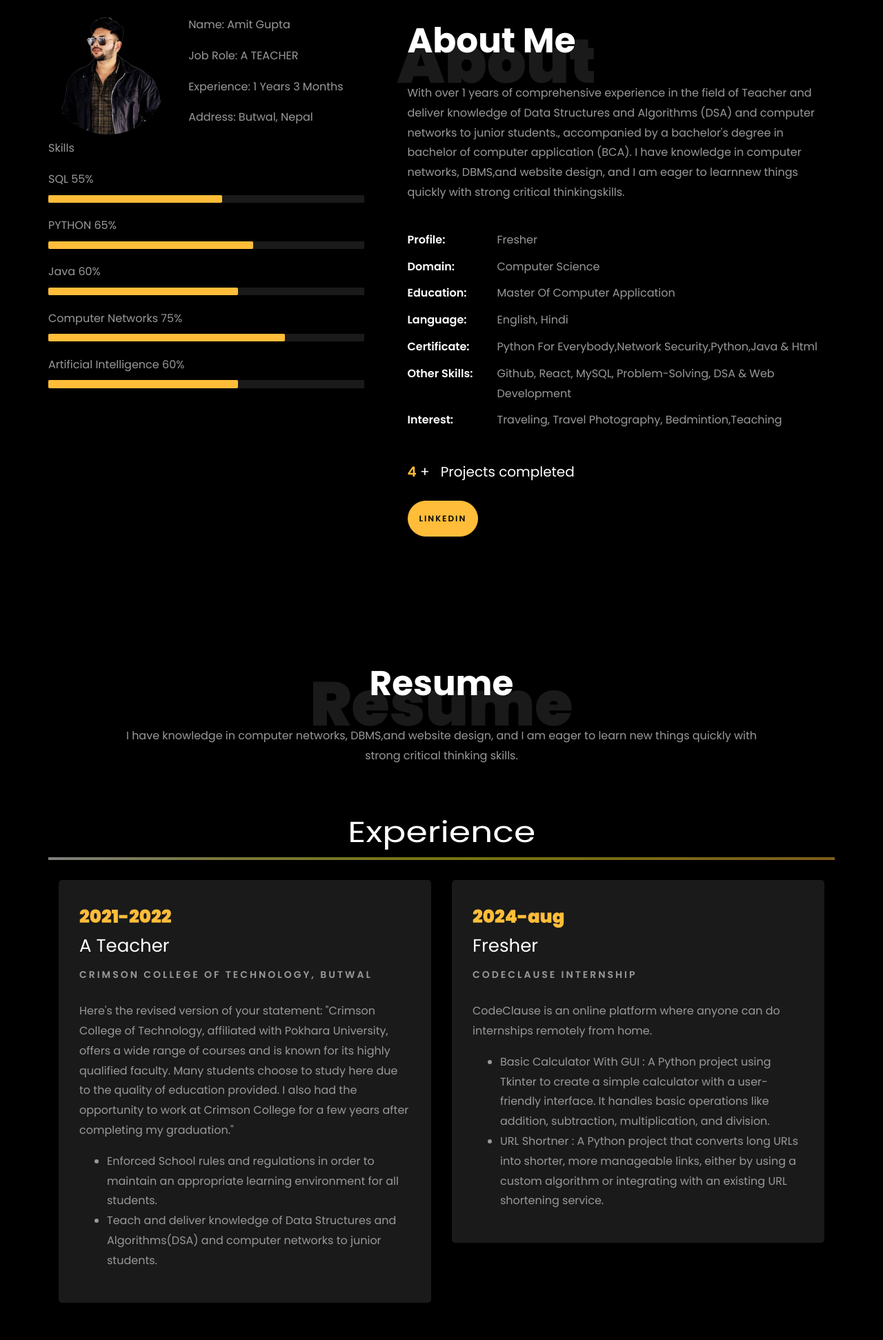
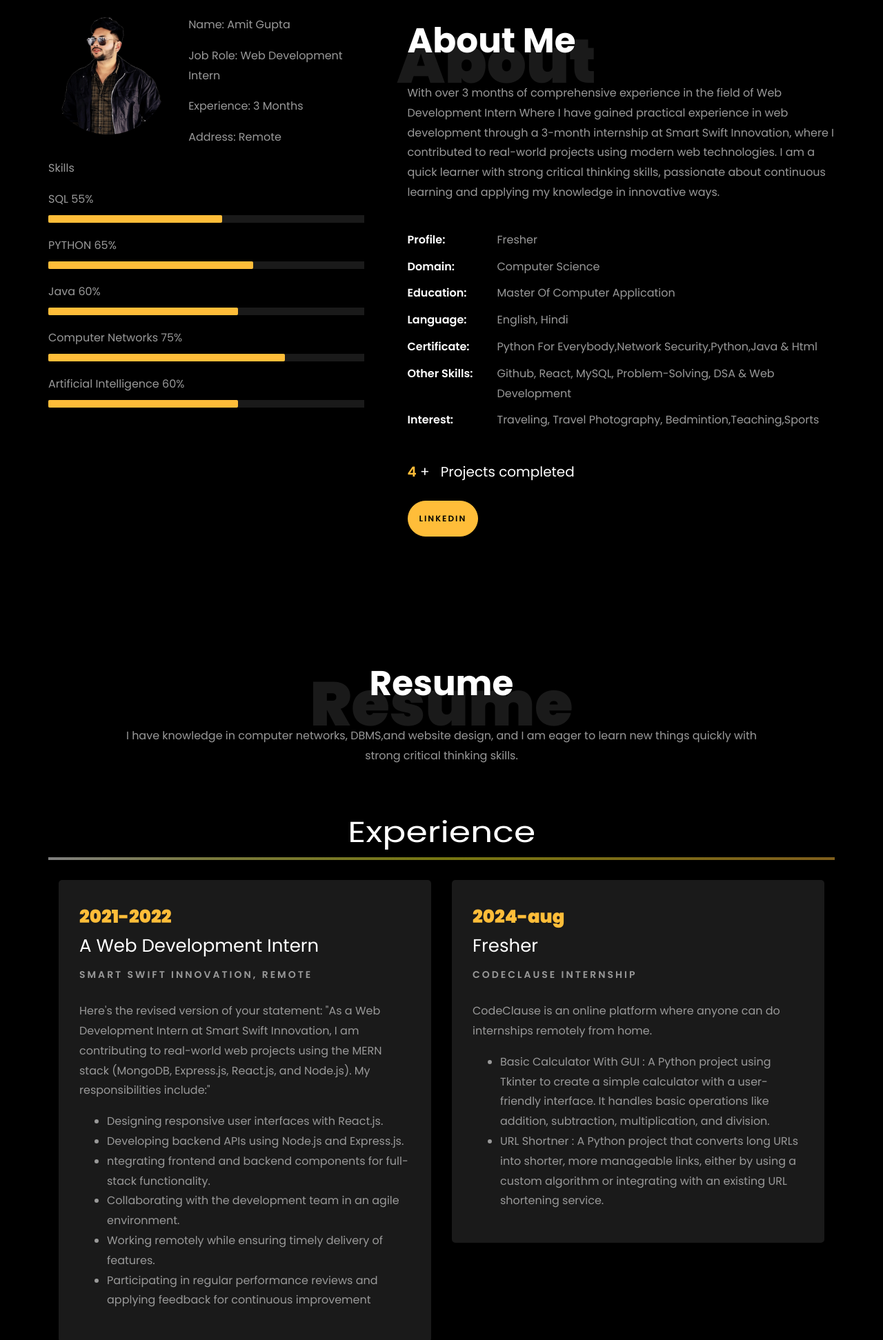
Before and after one commit to Amitkasaudhan67/amitgupta.github.io, a plain HTML site: page index.html in a window 1280 px wide. Shown: the part 840-2783 px from the top of the page at 69% size. Drawn offline with Linux system fonts and the light colour scheme; animation ran at ten frames a second; files whose address does not match are found by name.

Commit message:
Update index.html

```diff
--- a/index.html
+++ b/index.html
@@ -160,7 +160,7 @@
 						// Create an array of typing text
 						const typingTexts = [
 						'CS Student     ',
-						'Teacher      ',
+						'Web Development Intern      ',
 						];
 
 						// Create a function to display the typing animation for a given text
@@ -219,9 +219,9 @@
 									<div class="col-sm-6 col-md-7">
 									  <div class="about-info">
 										<p><span class="title-s">Name: </span> <span>Amit Gupta</span></p>
-										<p><span class="title-s">Job Role: </span> <span>A TEACHER</span></p>
-										<p><span class="title-s">Experience: </span> <span>1 Years 3 Months</span></p>
-										<p><span class="title-s">Address: </span> <span>Butwal, Nepal</span></p>
+										<p><span class="title-s">Job Role: </span> <span>Web Development Intern</span></p>
+										<p><span class="title-s">Experience: </span> <span> 3 Months</span></p>
+										<p><span class="title-s">Address: </span> <span>Remote</span></p>
 									  </div>
 									</div>
 								  </div>
@@ -269,9 +269,9 @@
 								<h1 class="big">About</h1>
 								<h2 class="mb-4">About Me</h2>
 
-								<p>With over 1 years of comprehensive experience in the field of Teacher and deliver knowledge of Data Structures and Algorithms
-									(DSA) and computer networks to junior students., accompanied by a bachelor's degree in bachelor of computer application (BCA).
-									I have knowledge in computer networks, DBMS,and website design, and I am eager to learnnew things quickly with strong critical thinkingskills.</p>
+								<p>With over 3 months  of comprehensive experience in the field of Web Development Intern Where I have gained practical experience in web development
+				                                   through a 3-month internship at Smart Swift Innovation, where I contributed to real-world projects using modern web technologies.
+								   I am a quick learner with strong critical thinking skills, passionate about continuous learning and applying my knowledge in innovative ways.</p>
 								<ul class="about-info mt-4 px-md-0 px-2">
 									<li class="d-flex"><span>Profile:</span> <span> Fresher </span></li>
 									<li class="d-flex"><span>Domain:</span> <span>Computer Science</span></li>
@@ -279,7 +279,7 @@
 									<li class="d-flex"><span>Language:</span> <span>English, Hindi</span></li>
 									<li class="d-flex"><span>Certificate:</span> <span>Python For Everybody,Network Security,Python,Java &amp; Html</span></li>
 									<li class="d-flex"><span>Other Skills:</span> <span>Github, React, MySQL, Problem-Solving, DSA &amp; Web Development</span> </li>
-									<li class="d-flex"><span>Interest:</span> <span>Traveling, Travel Photography, Bedmintion,Teaching</span></li>
+									<li class="d-flex"><span>Interest:</span> <span>Traveling, Travel Photography, Bedmintion,Teaching,Sports</span></li>
 
 								</ul>
 							</div>
@@ -324,14 +324,19 @@
 				<div class="col-md-6">
 					<div class="resume-wrap ftco-animate">
 						<span class="date">2021-2022</span>
-						<h2> A Teacher</h2>
-						<span class="position"> Crimson College Of Technology, Butwal</span>
+						<h2> A Web Development Intern</h2>
+						<span class="position"> Smart Swift Innovation, Remote</span>
 						<p class="mt-4">Here's the revised version of your statement:
 
-							"Crimson College of Technology, affiliated with Pokhara University, offers a wide range of courses and is known for its highly qualified faculty. Many students choose to study here due to the quality of education provided. I also had the opportunity to work at Crimson College for a few years after completing my graduation."
+							"As a Web Development Intern at Smart Swift Innovation, I am contributing to real-world web projects using the MERN stack (MongoDB, Express.js, React.js, and Node.js).
+							My responsibilities include:"
 							<ul>
-								<li>Enforced School rules and regulations in order to maintain an appropriate learning environment for all students.</li>
-								<li>Teach and deliver knowledge of Data Structures and Algorithms(DSA) and computer networks to junior students.</li>
+								<li>Designing responsive user interfaces with React.js.</li>
+								<li>Developing backend APIs using Node.js and Express.js.</li>
+								<li>ntegrating frontend and backend components for full-stack functionality.</li>
+								<li>Collaborating with the development team in an agile environment.</li>
+								<li>Working remotely while ensuring timely delivery of features.</li>
+								<li>Participating in regular performance reviews and applying feedback for continuous improvement</li>
 
 							</ul>
 						</p>
@@ -368,7 +373,7 @@
 			<div class="row">
 				<div class="col-md-6">
     				<div class="resume-wrap ftco-animate">
-    					<span class="date">2023-Present</span>
+    					<span class="date">2023-2025</span>
     					<h2>Master Of Computer Application</h2>
     					<span class="position">Banaras Hindu University</span>
     					<p class="mt-4">Grade: Second class distinction.</p>
@@ -376,7 +381,7 @@
     			</div>
     			<div class="col-md-6">
     				<div class="resume-wrap ftco-animate">
-    					<span class="date">2017-2021</span>
+    					<span class="date">2017-2022</span>
     					<h2>Bachelor Of Computer Application</h2>
     					<span class="position">Crimson College Of Technology</span>
     					<p class="mt-4">Grade: Second class distinction.</p>
```
